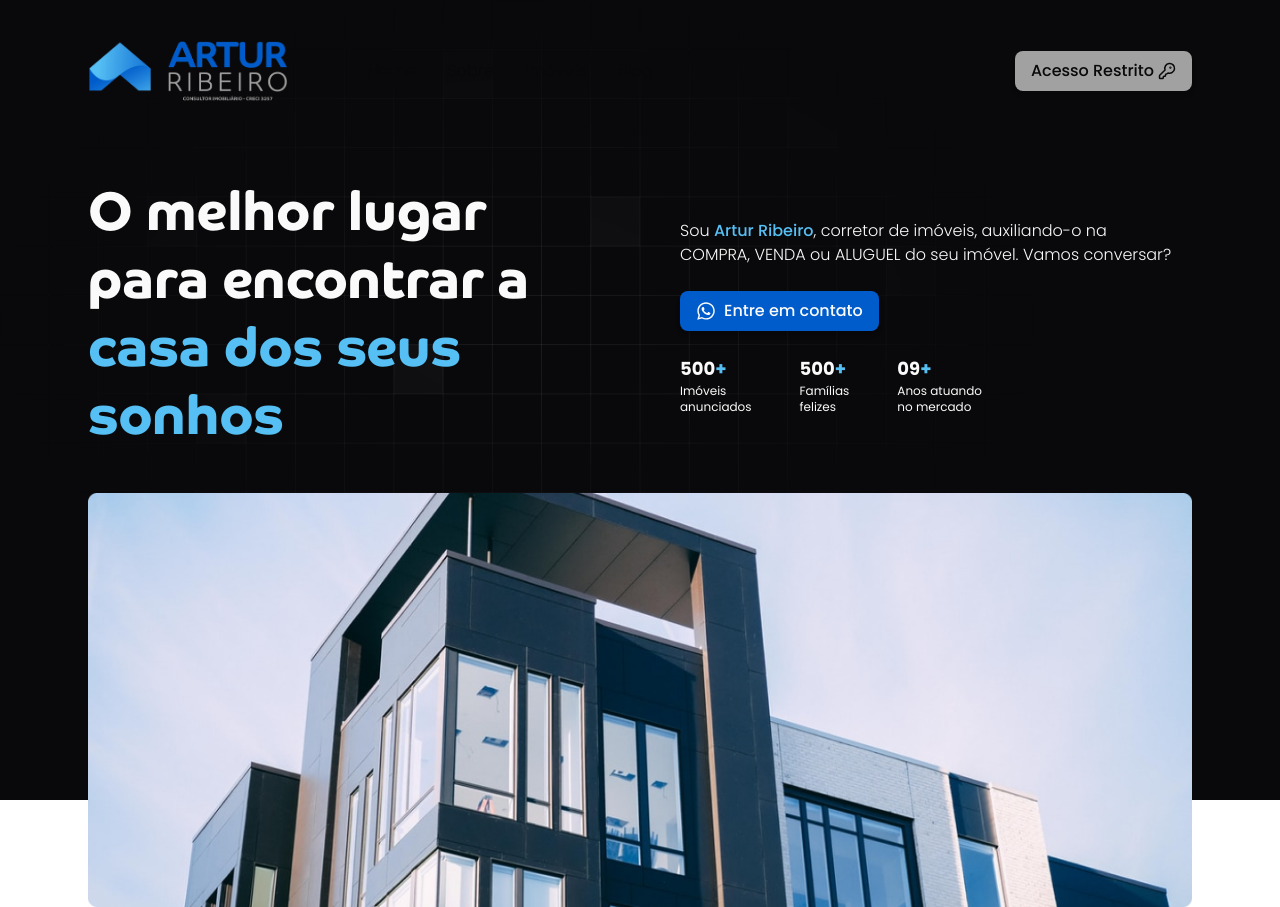
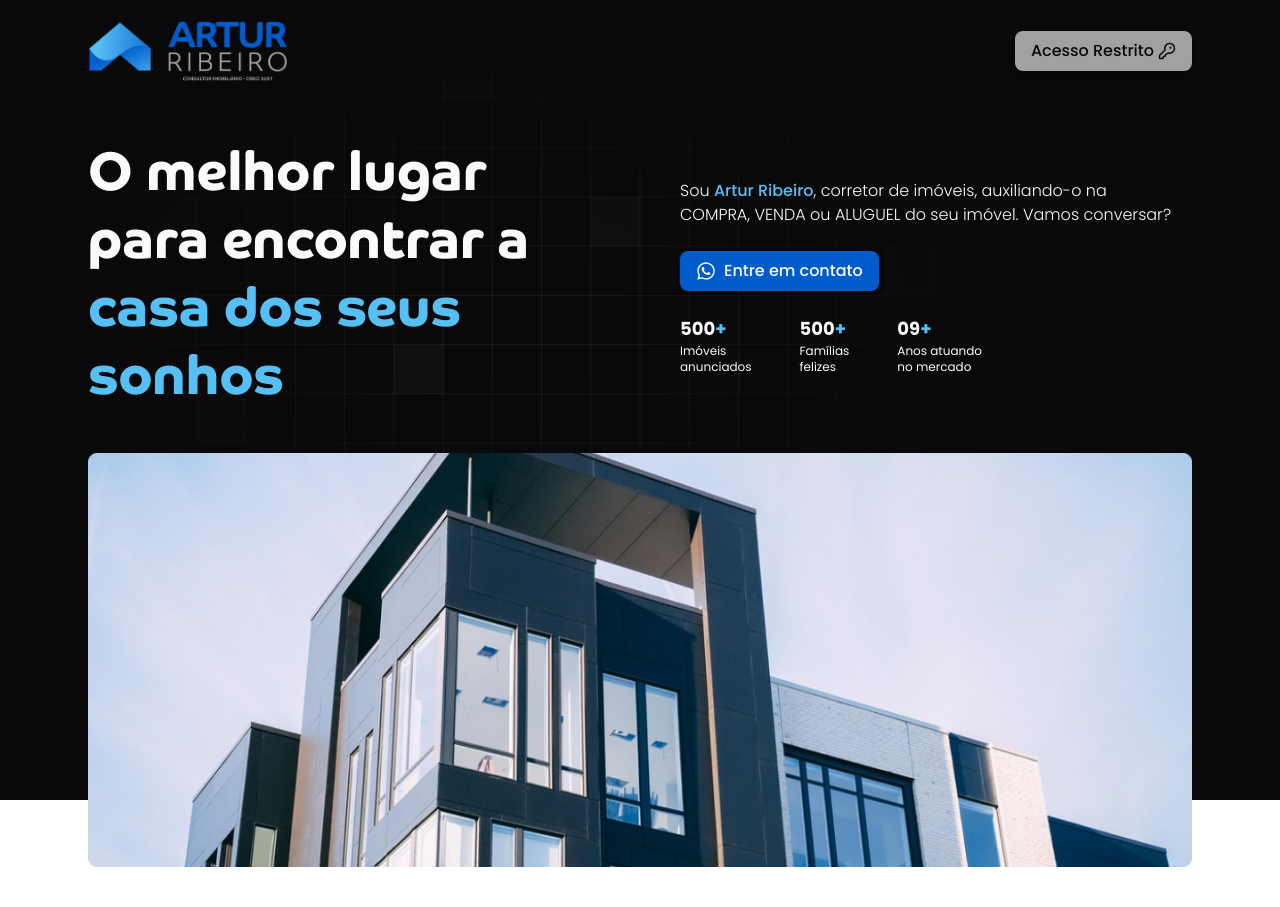
Before and after one commit to willyancr/landing-page-corretor-imobiliario, a Next.js app: page /home in a window 1280 px wide. After the commit the page ends 867 px from the top, so only its background shows below. Built offline with nearby package versions, Linux system fonts and the light colour scheme.

Commit message:
chore: add new @radix-ui/react-select and @radix-ui/react-slot dependencies
Add new @radix-ui/react-select "^2.1.1" and @radix-ui/react-slot "^1.1.0"
dependencies. Update header styling in header.tsx and scrollbar styles in
globals.css. Add new background image for imoveis in tailwind.config.ts.

```diff
--- a/package.json
+++ b/package.json
@@ -11,6 +11,8 @@
   "dependencies": {
     "@radix-ui/react-accordion": "^1.2.0",
     "@radix-ui/react-icons": "^1.3.0",
+    "@radix-ui/react-select": "^2.1.1",
+    "@radix-ui/react-slot": "^1.1.0",
     "class-variance-authority": "^0.7.0",
     "clsx": "^2.1.1",
     "lucide-react": "^0.436.0",
--- a/src/app/components/header.tsx
+++ b/src/app/components/header.tsx
@@ -6,7 +6,7 @@ import Redirect from "./redirect";
 export default function Header() {
   return (
     <header className="mx-auto w-full max-w-[1200px] px-12">
-      <div className="flex items-center justify-between py-10">
+      <div className="flex items-center justify-between py-5">
         <div className="flex items-center gap-20">
           <Image src="/logo-header.png" alt="Logo" width={200} height={200} />
 
--- a/src/app/globals.css
+++ b/src/app/globals.css
@@ -82,3 +82,16 @@
   font-weight: normal;
   font-style: normal;
 }
+
+*::-webkit-scrollbar {
+  width: 8px;
+}
+
+*::-webkit-scrollbar-track {
+  background: #374151;
+}
+/* Cor do scrollbar */
+*::-webkit-scrollbar-thumb {
+  background-color: #005ccb;
+  border-radius: 14px;
+}
--- a/tailwind.config.ts
+++ b/tailwind.config.ts
@@ -25,6 +25,7 @@ const config = {
       backgroundImage: {
         home: "url('/bg.png')",
         greyGeometry: "url('/bg-2.png')",
+        imoveis: "url('/bg-imoveis.png')",
         "gradient-radial": "radial-gradient(var(--tw-gradient-stops))",
         "gradient-conic":
           "conic-gradient(from 180deg at 50% 50%, var(--tw-gradient-stops))",
```
Also changed, not shown: 1 other file (tests, documents, lock files or other folders).
